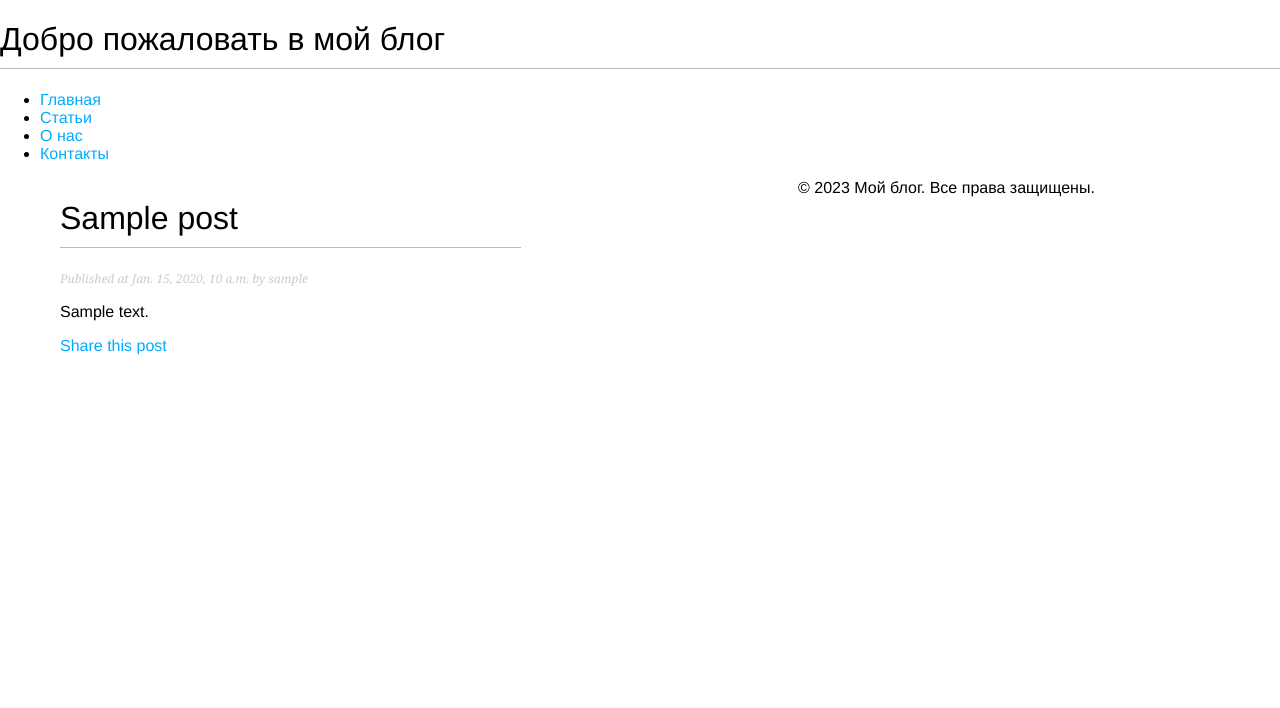
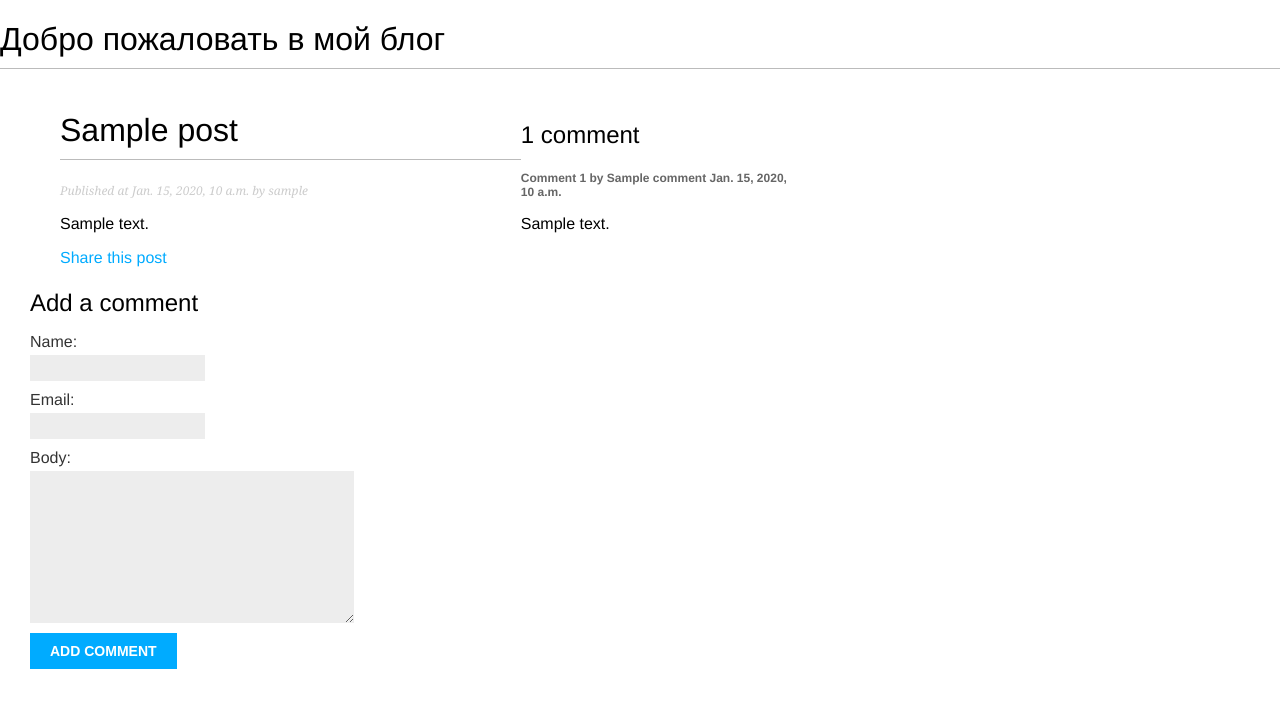
Before and after one commit to Sheisuka/DummyBlog, a Django app: a page that uses DummyBlog/Blog/templates/Blog/base.html in a window 1280 px wide. Shown: the top 708 px of the page. Run offline with Django 4.2, Linux system fonts and the light colour scheme; tables that the repository leaves empty hold one stand-in row (values such as "Sample post").

Commit message:
:lipstick: Insert comments

```diff
--- a/DummyBlog/Blog/templates/Blog/base.html
+++ b/DummyBlog/Blog/templates/Blog/base.html
@@ -8,21 +8,10 @@
 <body>
     <header>
         <h1>{% block header %}Добро пожаловать в мой блог{% endblock %}</h1>
-        <nav>
-            <ul>
-                <li><a href="#">Главная</a></li>
-                <li><a href="#">Статьи</a></li>
-                <li><a href="#">О нас</a></li>
-                <li><a href="#">Контакты</a></li>
-            </ul>
-        </nav>
     </header>
     <div id="content">
         {% block content %}
         {% endblock %}
     </div>
-    <footer>
-        <p>&copy; {% now "Y" %} Мой блог. Все права защищены.</p>
-    </footer>
 </body>
 </html>
--- a/DummyBlog/Blog/templates/Blog/post/detail.html
+++ b/DummyBlog/Blog/templates/Blog/post/detail.html
@@ -15,4 +15,21 @@
             </a>
         </p>
     </div>
+    {% with comments.count as total_comments %}
+        <h2>
+            {{ total_comments }} comment{{ total_comments|pluralize}}
+        </h2>
+    {% endwith %}
+    {% for comment in comments %}
+        <div class="comment">
+            <p class="info">
+                Comment {{ forloop.counter }} by {{ comment.name }}
+                {{ comment.created }}
+            </p>
+            {{ comment.body|linebreaks }}
+        </div>
+    {% empty %}
+        <p>There are no comments</p>
+    {% endfor %}
+    {% include "blog/post/includes/comment_form.html" %}
 {% endblock %}
```
